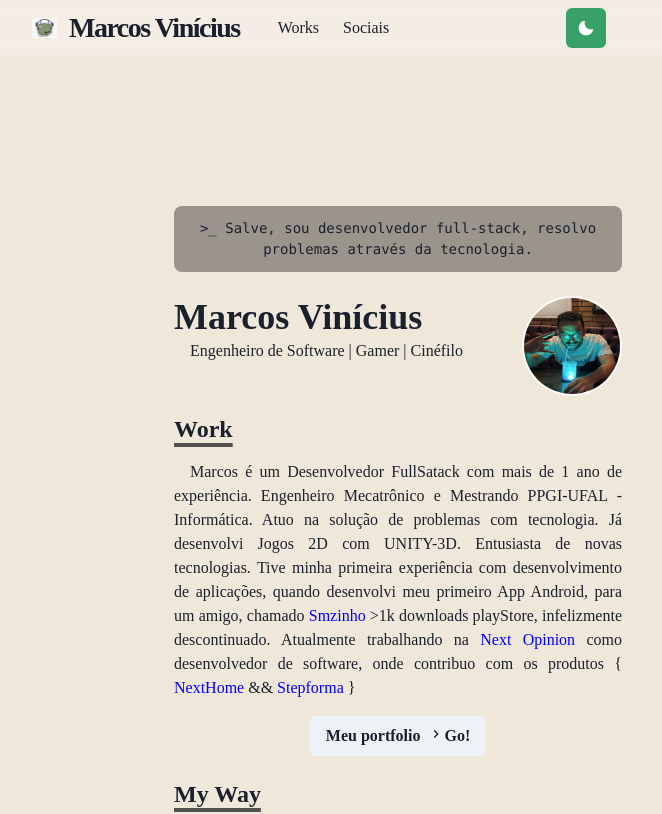
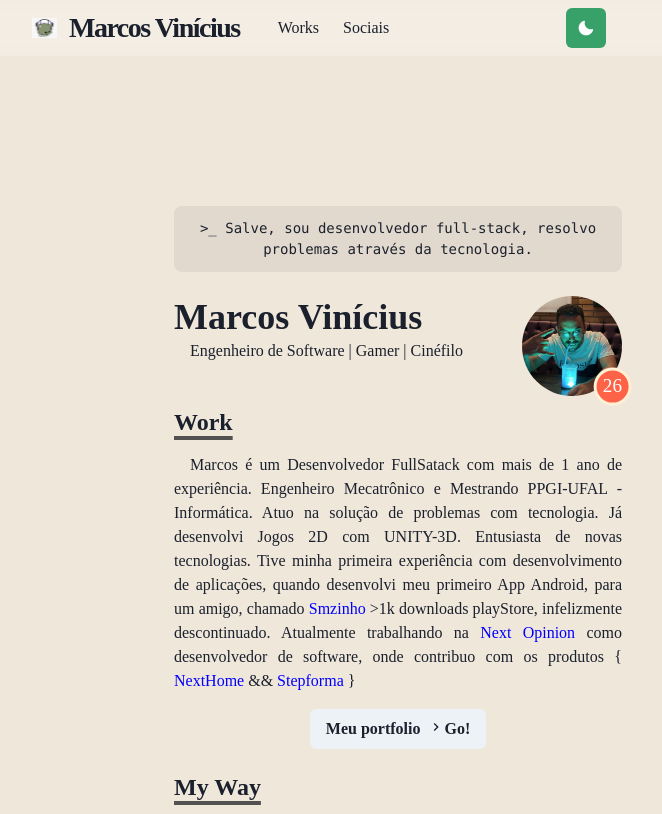
Before and after one commit to marcmec/personalwebsite, a Next.js app: page / in a window 1280 px wide. Shown: the top 814 px of the page, without its empty margins (242-904 px from the left). Built offline with nearby package versions, Linux system fonts and the light colour scheme; a web font is replaced by a local one.

Commit message:
edit: avatar profile image

```diff
--- a/components/profileimage.js
+++ b/components/profileimage.js
@@ -1,6 +1,20 @@
-import { Image } from "@chakra-ui/react"
-const ProfileImage = ({ src, alt, width, height }) => {
-    return <Image src={src} alt={alt} width={width} height={height} />
+import { Avatar, AvatarBadge, Stack } from "@chakra-ui/react"
+const ProfileImage = ({ src, alt, width, height, status }) => {
+    return (
+        <Stack direction="row" spacing={4}>
+            <Avatar
+                name={"marcos vinícius"}
+                src={src}
+                alt={alt}
+                width={width}
+                height={height}
+            >
+                <AvatarBadge borderColor="papayawhip" bg="tomato" boxSize="2em">
+                    {status}
+                </AvatarBadge>
+            </Avatar>
+        </Stack>
+    )
 }
 
 export default ProfileImage
--- a/pages/index.js
+++ b/pages/index.js
@@ -21,7 +21,7 @@ const Page = () => {
 
             <Code
                 borderRadius="lg"
-                bg={useColorModeValue("blackAlpha.500", "whiteAlpha.200")}
+                bg={useColorModeValue("blackAlpha.100", "whiteAlpha.200")}
                 p={3}
                 mb={6}
                 align="center"
@@ -44,24 +44,15 @@ const Page = () => {
                     ml={{ md: 6 }}
                     textAlign="center"
                 >
-                    <Box
-                        borderColor="whiteAlpha.800"
-                        borderWidth={2}
-                        borderStyle="solid"
-                        w="100px"
-                        h="100px"
-                        display="inline-block"
-                        borderRadius="full"
-                        overflow="hidden"
-                    >
-                        <ProfileImage
-                            borderWidth="full"
-                            width="100%"
-                            height="100%"
-                            alt="profile image"
-                            src="/images/marc.png"
-                        />
-                    </Box>
+                    <ProfileImage
+                        borderWidth="full"
+                        width="100px"
+                        height="100px"
+                        alt="profile image"
+                        src="/images/marc.png"
+                        status={26}
+                    />
+                    {/* </Box> */}
                 </Box>
             </Box>
             <Section delay={0.1}>
--- a/pages/works.js
+++ b/pages/works.js
@@ -1,5 +1,7 @@
 import { Container, Heading, SimpleGrid, Divider, Text } from "@chakra-ui/react"
 import Section from "../components/section"
+import GridItem from "../components/grid-item"
+import { WorkGridItem } from "../components/grid-item"
 const works = () => {
     return (
         <Container>
```
Also changed, not shown: components/grid-item.js (+33 -1 lines), public/images/Screen Shot 2022-06-04 at 19.10.13.png (added).
